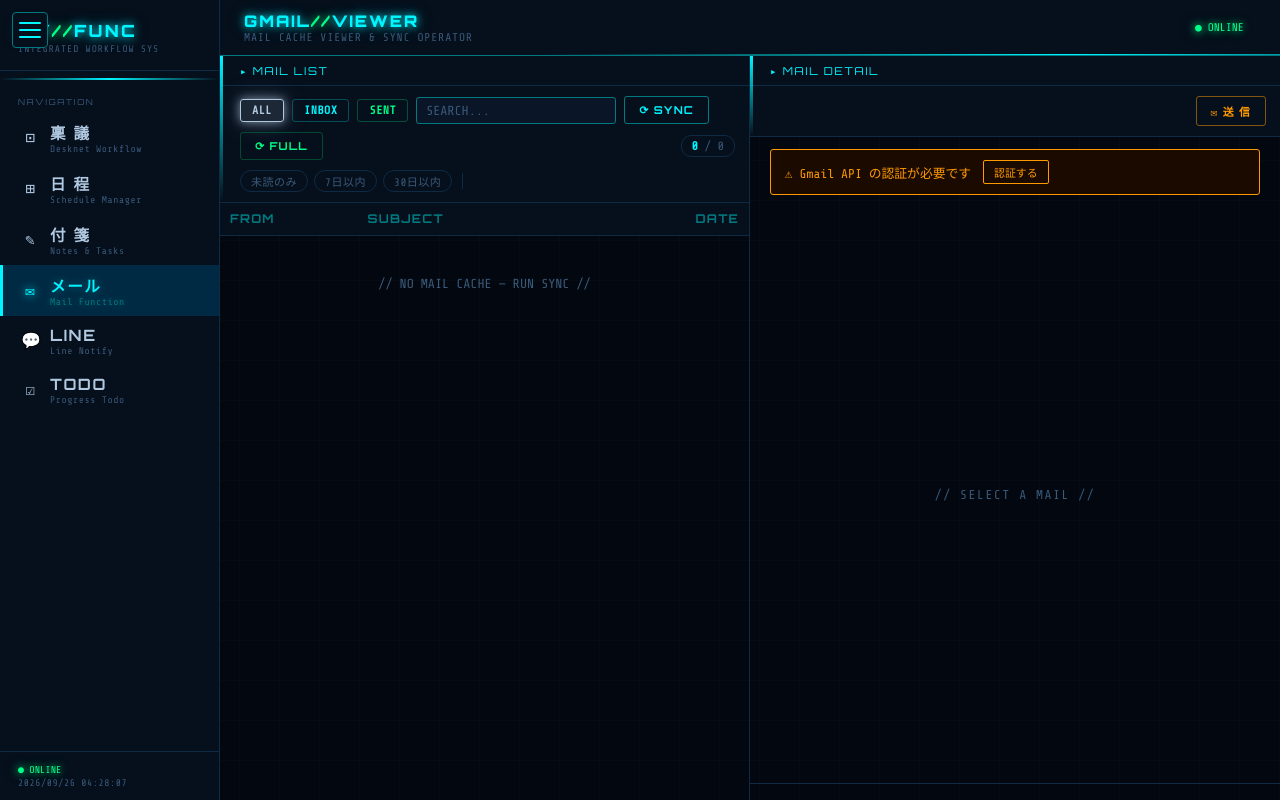
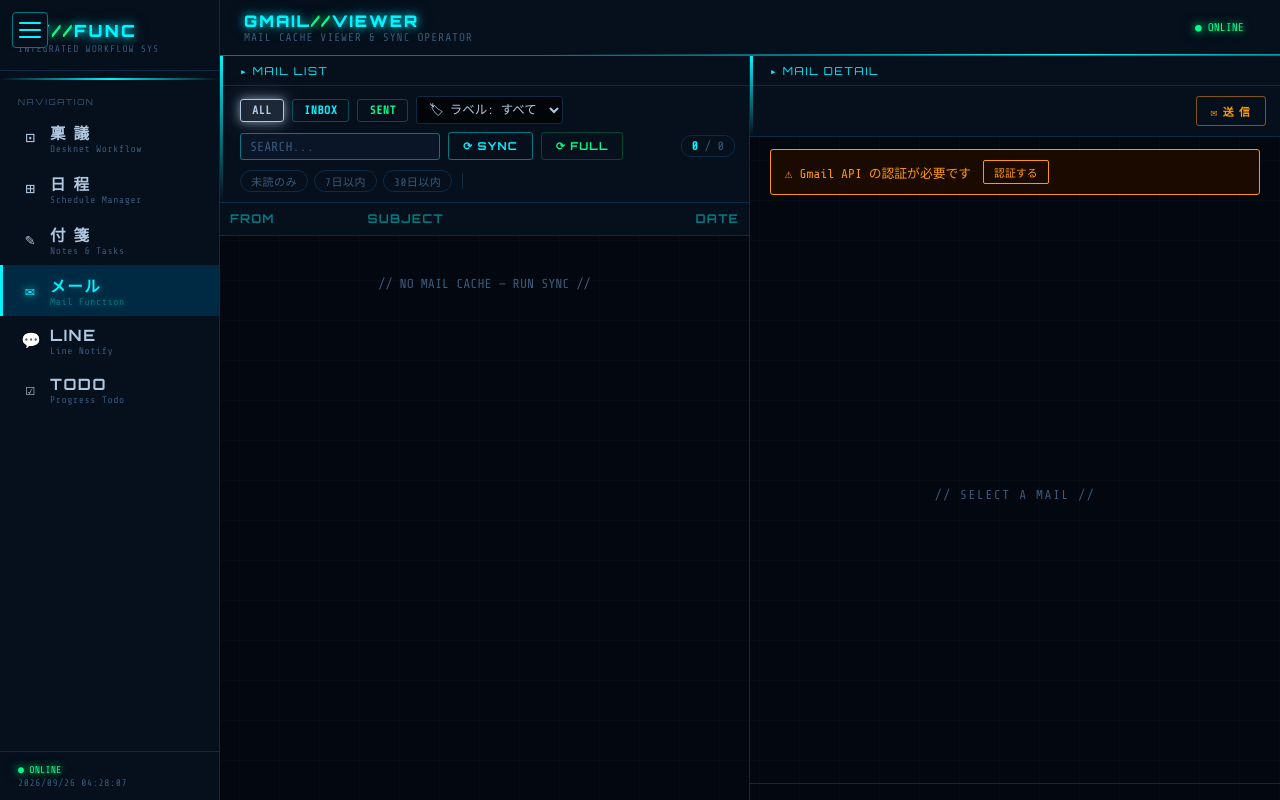
Before and after one commit to hideonSOS/MyFunction, a Django app: page /mailfunction/ in a window 1280 px wide. Run offline with Django 5.2, Linux system fonts and the light colour scheme; the visitor is signed in with stand-in values (Sample User, id 1); data that the repository does not hold is empty; parts of the project's set-up code (start-up, migrations or seed data) failed here and were passed over.

Commit message:
メール: Gmailのラベルで絞り込むプルダウンを追加
- ツールバーにラベル選択（マイラベル／Gmail標準、件数つき）を追加。選ぶと一覧を絞り込み
- ALL/INBOX/SENT ボタンと連動（どちらで選んでも表示が一致）
- ユーザー作成ラベルはキャッシュ上は内部ID（Label_…）のため、mail_fetcher が
  更新のたびに Gmail のラベル一覧を label_cache.json（Git管理外）へ保存し名前を解決
- Gmail側で削除済みのラベルは候補に出さない
- ラベル一覧API /mailfunction/labels/ を追加

Co-Authored-By: Claude Opus 5.5 <noreply@anthropic.com>

```diff
--- a/mailfunction/templates/mailfunction/index.html
+++ b/mailfunction/templates/mailfunction/index.html
@@ -258,6 +258,25 @@ tr.selected td:first-child { border-left: 2px solid var(--cyan); padding-left: 8
 /* ── オレンジボタン ── */
 .btn-orange { color: var(--orange); border-color: #ff990080; }
 .btn-orange:hover:not(:disabled) { background: #ff990018; box-shadow: 0 0 10px #ff9900aa; border-color: var(--orange); }
+/* ── ラベル選択プルダウン ───────────────────── */
+.label-select {
+  font-family: 'Share Tech Mono', monospace;
+  font-size: .78em;
+  padding: 5px 8px;
+  max-width: 220px;
+  background: #010508;
+  color: var(--text);
+  border: 1px solid var(--border);
+  border-radius: 3px;
+  cursor: pointer;
+}
+.label-select:focus { outline: none; border-color: var(--cyan); }
+.label-select.active {
+  color: var(--cyan);
+  border-color: var(--cyan);
+  box-shadow: var(--glow-c);
+}
+
 /* ── クイックフィルタ・チップ ───────────────── */
 .chip-bar {
   display: flex;
@@ -319,6 +338,9 @@ tr.selected td:first-child { border-left: 2px solid var(--cyan); padding-left: 8
           <button class="btn btn-lbl btn-lbl-all active" id="lbtn-all"  onclick="setLabelFilter('')">ALL</button>
           <button class="btn btn-lbl btn-lbl-in"         id="lbtn-in"   onclick="setLabelFilter('INBOX')">INBOX</button>
           <button class="btn btn-lbl btn-lbl-sent"       id="lbtn-sent" onclick="setLabelFilter('SENT')">SENT</button>
+          <select id="label-select" class="label-select" onchange="setLabelFilter(this.value, true)" title="Gmailのラベルで絞り込み">
+            <option value="">🏷 ラベル: すべて</option>
+          </select>
           <input type="text" id="query-input" placeholder="SEARCH..." oninput="applyFilter()">
           <button class="btn btn-cyan" id="sync-btn" onclick="fetchMails('update')">⟳ SYNC</button>
           <button class="btn btn-green" id="full-btn" onclick="confirmFullSync()">⟳ FULL</button>
@@ -740,12 +762,44 @@ var unreadOnly    = false;
 var currentDays   = 0;    // 0=期間指定なし
 var searchTimer   = null;
 
-function setLabelFilter(label) {
-  currentLabel = (currentLabel === label && label !== '') ? '' : label;
+// fromSelect=true はプルダウンからの選択（トグル解除せずそのまま適用）
+function setLabelFilter(label, fromSelect) {
+  if (fromSelect) currentLabel = label;
+  else currentLabel = (currentLabel === label && label !== '') ? '' : label;
   document.getElementById('lbtn-all').classList.toggle('active',  currentLabel === '');
   document.getElementById('lbtn-in').classList.toggle('active',   currentLabel === 'INBOX');
   document.getElementById('lbtn-sent').classList.toggle('active', currentLabel === 'SENT');
+  // ボタンとプルダウンの表示を一致させる（一覧に無いラベルなら「すべて」表示）
+  var sel = document.getElementById('label-select');
+  sel.value = currentLabel;
+  if (sel.value !== currentLabel) sel.value = '';
+  sel.classList.toggle('active', currentLabel !== '' && sel.value === currentLabel);
   doSearch();
+}
+
+function loadLabels() {
+  fetch('/mailfunction/labels/')
+    .then(r => r.json())
+    .then(data => {
+      var sel = document.getElementById('label-select');
+      var html = '<option value="">🏷 ラベル: すべて</option>';
+      var user = (data.labels || []).filter(l => !l.system);
+      var sys  = (data.labels || []).filter(l => l.system);
+      if (user.length) {
+        html += '<optgroup label="マイラベル">' + user.map(function(l) {
+          return '<option value="' + esc(l.id) + '">' + esc(l.name) + '（' + l.count + '）</option>';
+        }).join('') + '</optgroup>';
+      }
+      if (sys.length) {
+        html += '<optgroup label="Gmail標準">' + sys.map(function(l) {
+          return '<option value="' + esc(l.id) + '">' + esc(l.name) + '（' + l.count + '）</option>';
+        }).join('') + '</optgroup>';
+      }
+      sel.innerHTML = html;
+      sel.value = currentLabel;
+      if (sel.value !== currentLabel) sel.value = '';
+    })
+    .catch(function() {});
 }
 
 function toggleUnread() {
@@ -845,6 +899,7 @@ function esc(s) {
 // ── ページロード：進行中ジョブを自動再接続 ─────────────
 window.addEventListener('load', function() {
   loadSenders();   // 主要差出人チップを構築
+  loadLabels();    // ラベル選択プルダウンを構築
   var saved = localStorage.getItem(JOB_KEY);
   if (saved) {
     try {
--- a/mailfunction/urls.py
+++ b/mailfunction/urls.py
@@ -9,6 +9,7 @@ urlpatterns = [
     path('log/',                                    views.log_view,            name='log_view'),
     path('search/',                                 views.search,              name='search'),
     path('senders/',                                views.senders,             name='senders'),
+    path('labels/',                                 views.labels,              name='labels'),
     path('detail/<str:mail_id>/',                   views.mail_detail,         name='mail_detail'),
     path('attachment/<str:mail_id>/<str:attachment_id>/', views.attachment_download, name='attachment_download'),
     path('contacts/',                               views.contacts,            name='contacts'),
--- a/mailfunction/views.py
+++ b/mailfunction/views.py
@@ -172,6 +172,45 @@ def search(request):
     } for m in mails[:500]]
 
     return JsonResponse({'mails': result, 'matched': len(mails)})
+
+
+# ── ラベル一覧（ラベル選択での絞り込み用） ───────────────
+LABEL_CACHE = APP_DIR / 'label_cache.json'
+
+# Gmail のシステムラベルの表示名と並び順（ここに無いシステムラベルは出さない）
+SYSTEM_LABELS = [
+    ('INBOX', '受信トレイ'), ('UNREAD', '未読'), ('STARRED', 'スター付き'),
+    ('IMPORTANT', '重要'), ('SENT', '送信済み'), ('DRAFT', '下書き'),
+    ('CATEGORY_PERSONAL', 'メイン'), ('CATEGORY_UPDATES', '新着'),
+    ('CATEGORY_PROMOTIONS', 'プロモーション'), ('CATEGORY_SOCIAL', 'ソーシャル'),
+    ('CATEGORY_FORUMS', 'フォーラム'),
+]
+
+
+@login_required
+def labels(request):
+    """キャッシュ中のメールに付いているラベルを件数付きで返す。
+    ユーザー作成ラベル（名前順）→ システムラベル（Gmailの並び）の順"""
+    from collections import Counter
+
+    counts = Counter(l for m in _load_mails() for l in m.get('labels', []))
+
+    names = {}
+    try:
+        with open(LABEL_CACHE, encoding='utf-8') as f:
+            for l in json.load(f):
+                if l.get('type') == 'user':
+                    names[l['id']] = l['name']
+    except (OSError, ValueError):
+        pass   # 対応表が未作成でも、システムラベルだけは出せる
+
+    # Gmail側で削除済みのラベル（対応表に無い Label_*）は出さない
+    user = sorted(({'id': i, 'name': n, 'count': counts[i], 'system': False}
+                   for i, n in names.items() if counts[i]),
+                  key=lambda x: x['name'])
+    system = [{'id': i, 'name': n, 'count': counts[i], 'system': True}
+              for i, n in SYSTEM_LABELS if counts[i]]
+    return JsonResponse({'labels': user + system})
 
 
 # ── 上位差出人（クイックフィルタ用） ───────────────────
```
Also changed, not shown: mailfunction/mail_fetcher.py (+20 -0 lines), 1 other file.
